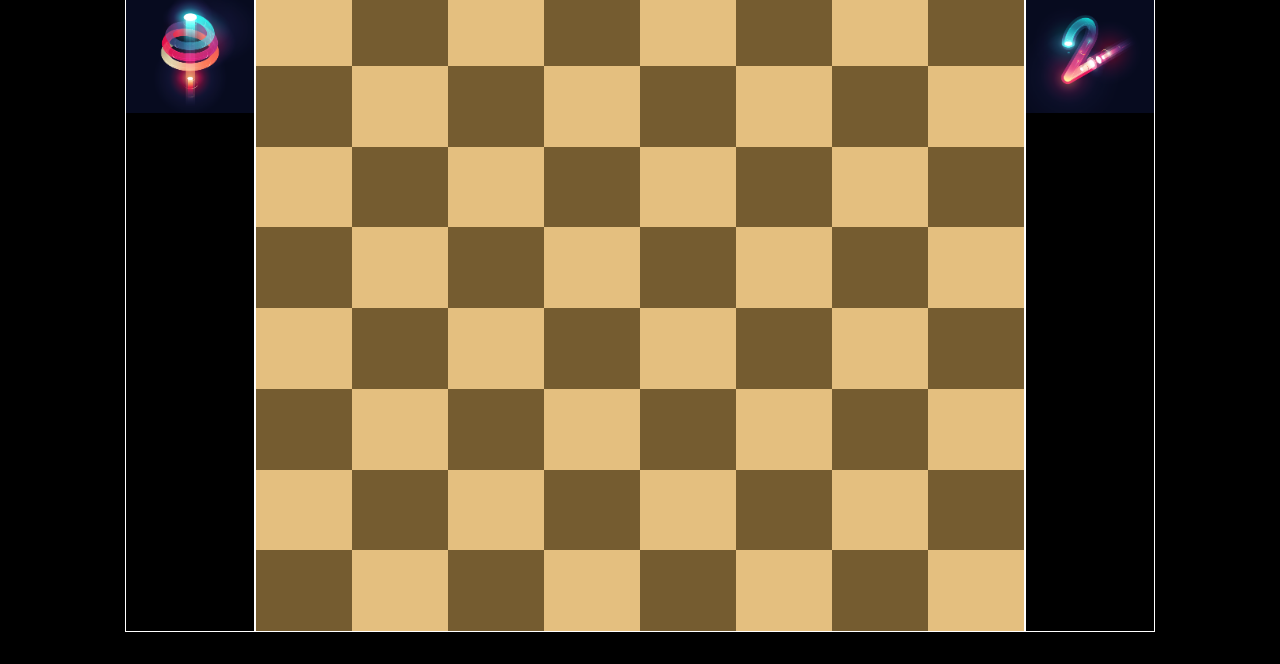
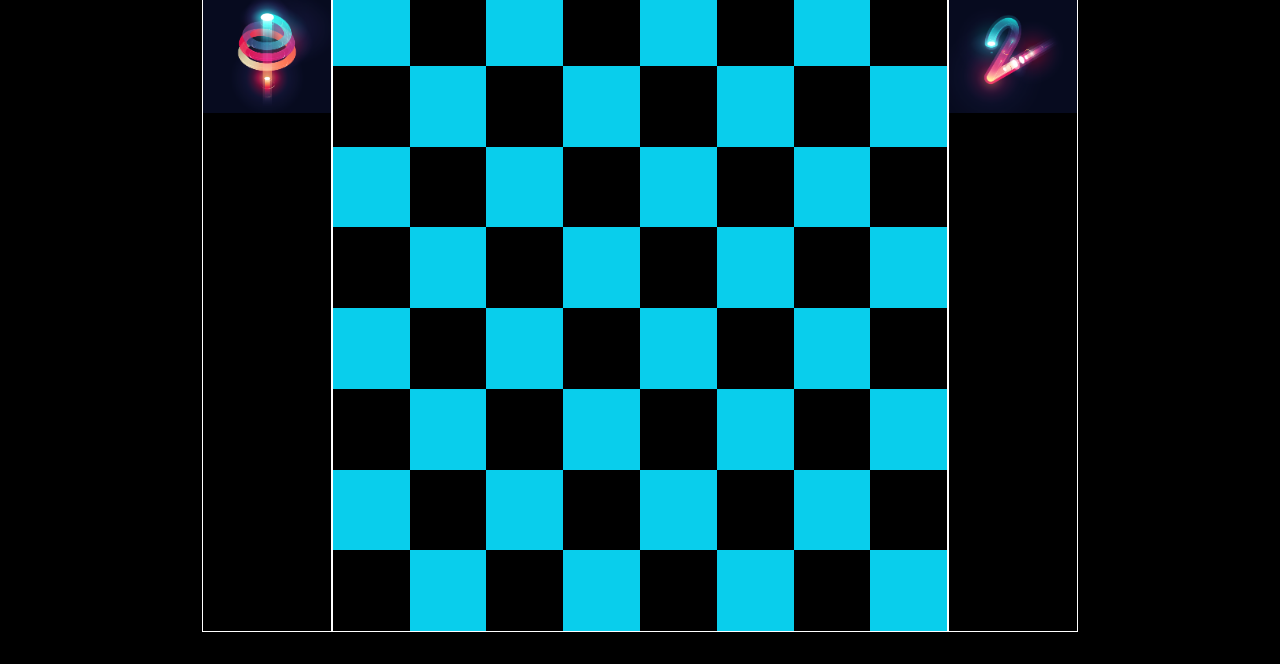
Before and after one commit to ryankang2/c618_hackathon, a plain HTML site: page index.html in a window 1280 px wide. Shown: the part 136-800 px from the top of the page. Drawn offline with nearby package versions, Linux system fonts and the light colour scheme.

Commit message:
saving before moving to branch

```diff
--- a/style.css
+++ b/style.css
@@ -28,7 +28,7 @@ body {
 }
 
 .gameBoard {
-    width: 60%;
+    width: 48%;
     height: 95%;
     display: inline-block;
     border: 1px solid white;
@@ -41,11 +41,11 @@ img {
 }
 
 .light {
-    background-color: #e4bf7f;
+    background-color: #09CEEC;
 }
 
 .dark {
-    background-color: #755c30;
+    background-color: black;
 }
 
 .square {
```
Also changed, not shown: 1 other file.
